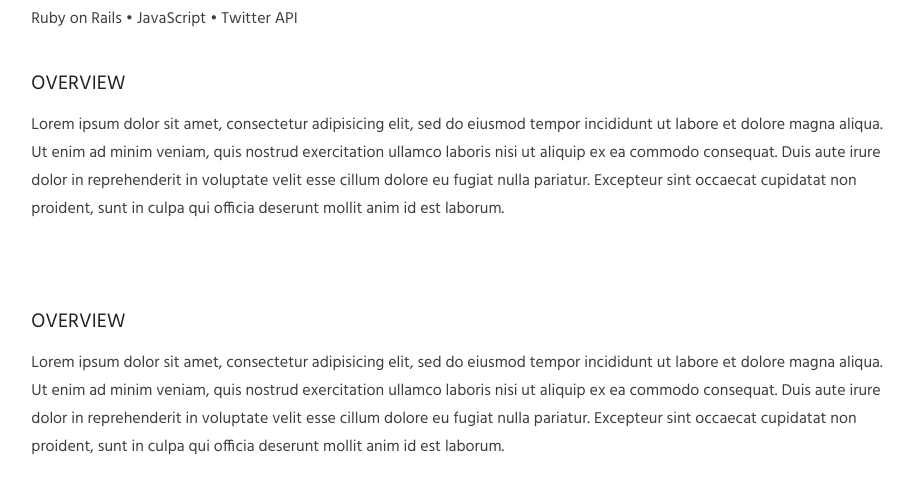
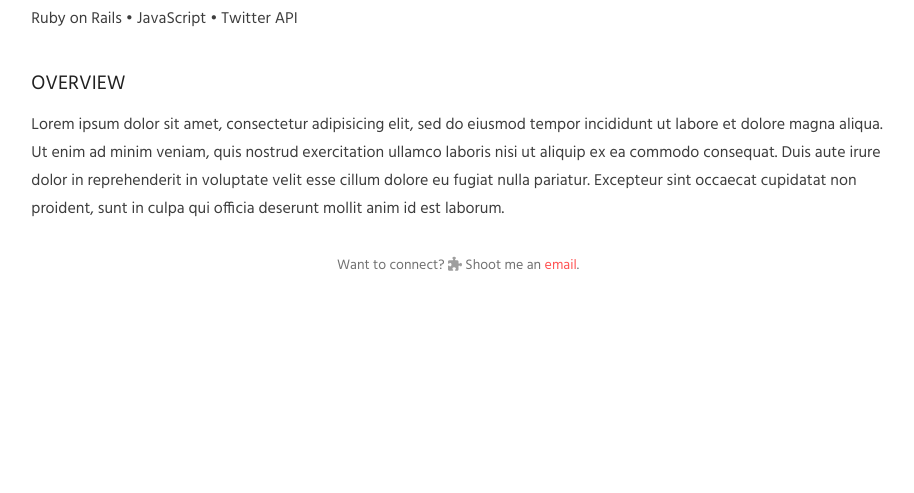
Before and after one commit to carol-yao/wip-website, a website: page remindr.html in a window 1280 px wide. Shown: the part 649-1142 px from the top of the page, without its empty margins (182-1096 px from the left). After the commit the page ends 961 px from the top, so only its background shows below. Drawn offline with nearby package versions, Linux system fonts and the light colour scheme; a script that the page names is missing.

Commit message:
added footer to project pages and home

```diff
--- a/css/styles.css
+++ b/css/styles.css
@@ -231,15 +231,18 @@ i.non-link-icons:focus {
   opacity: 0.87;
 }
 
-.p-section-text:last-child {
-  margin-bottom: 64px;
-}
-
 .p-section-img {
   display: block;
   width: 100%;
   height: auto;
   margin: 16px auto;
+}
+
+.footer-text {
+  text-align: center;
+  font-size: 14px;
+  color: rgba(0,0,0,0.56);
+  margin: 16px 0 36px;
 }
 
 #defender {
@@ -308,7 +311,7 @@ i.non-link-icons:focus {
     margin: 0 16px;
   }
 
-  .p-section-text:last-child {
-    margin-bottom: 16px;
+  .footer-text {
+    margin: 8px 0 16px;
   }
 }
--- a/remindr.html
+++ b/remindr.html
@@ -40,11 +40,9 @@
         <h2 class="p-section-heading">OVERVIEW</h2>
         <p class="p-section-text">Lorem ipsum dolor sit amet, consectetur adipisicing elit, sed do eiusmod tempor incididunt ut labore et dolore magna aliqua. Ut enim ad minim veniam, quis nostrud exercitation ullamco laboris nisi ut aliquip ex ea commodo consequat. Duis aute irure dolor in reprehenderit in voluptate velit esse cillum dolore eu fugiat nulla pariatur. Excepteur sint occaecat cupidatat non proident, sunt in culpa qui officia deserunt mollit anim id est laborum.</p>
       </div>
-      <div class="p-section col-lg-8">
-        <h2 class="p-section-heading">OVERVIEW</h2>
-        <p class="p-section-text">Lorem ipsum dolor sit amet, consectetur adipisicing elit, sed do eiusmod tempor incididunt ut labore et dolore magna aliqua. Ut enim ad minim veniam, quis nostrud exercitation ullamco laboris nisi ut aliquip ex ea commodo consequat. Duis aute irure dolor in reprehenderit in voluptate velit esse cillum dolore eu fugiat nulla pariatur. Excepteur sint occaecat cupidatat non proident, sunt in culpa qui officia deserunt mollit anim id est laborum.</p>
-      </div>
     </div>
+    <p class="footer-text">Want to connect? <i class="fa fa-puzzle-piece non-link-icons" aria-hidden="true"></i>
+    Shoot me an <a href="mailto:yaocarol96@gmail.com">email</a>.</p>
   </div>
 </body>
 </html>
```
Also changed, not shown: connection.html (+2 -0 lines), defender.html (+2 -0 lines), foe.html (+2 -3 lines), hourglass.html (+2 -0 lines), index.html (+2 -0 lines), settlers.html (+2 -0 lines), snag.html (+2 -3 lines), somo.html (+2 -3 lines), wistem.html (+2 -3 lines).
